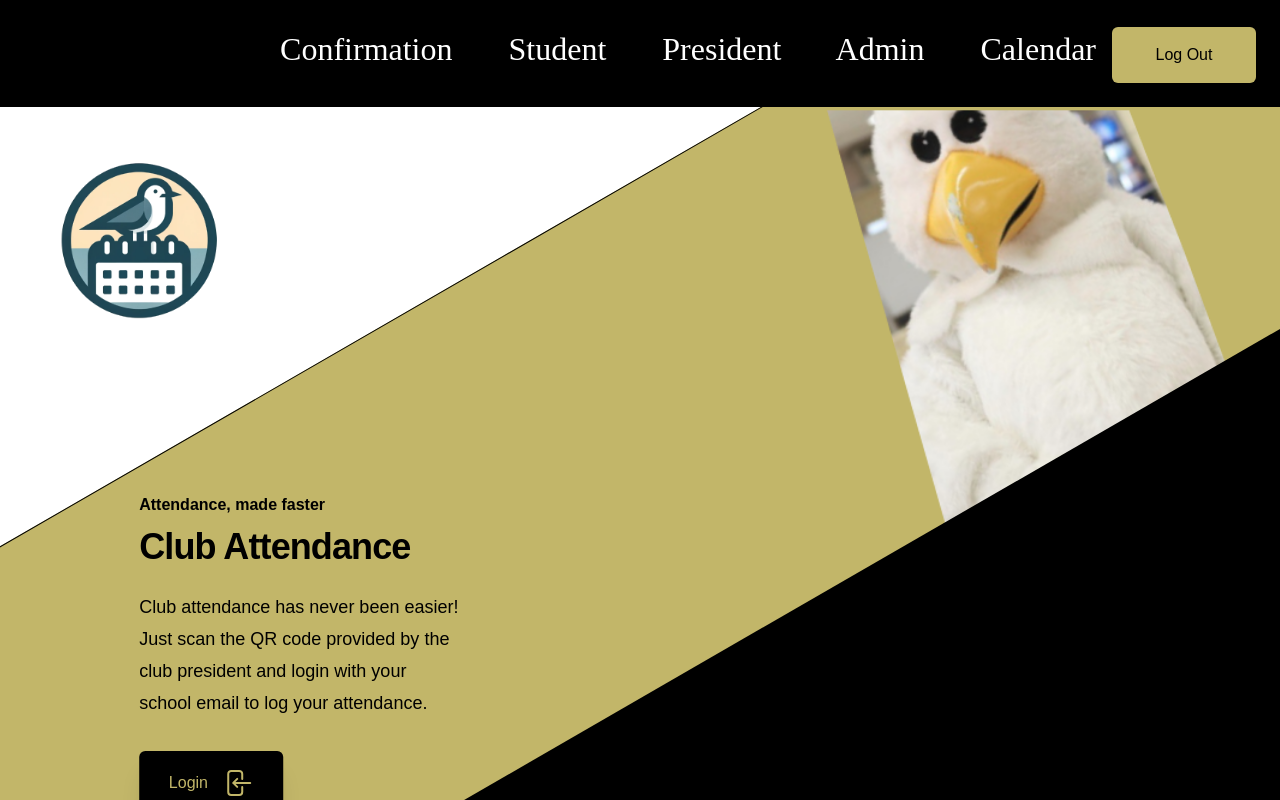
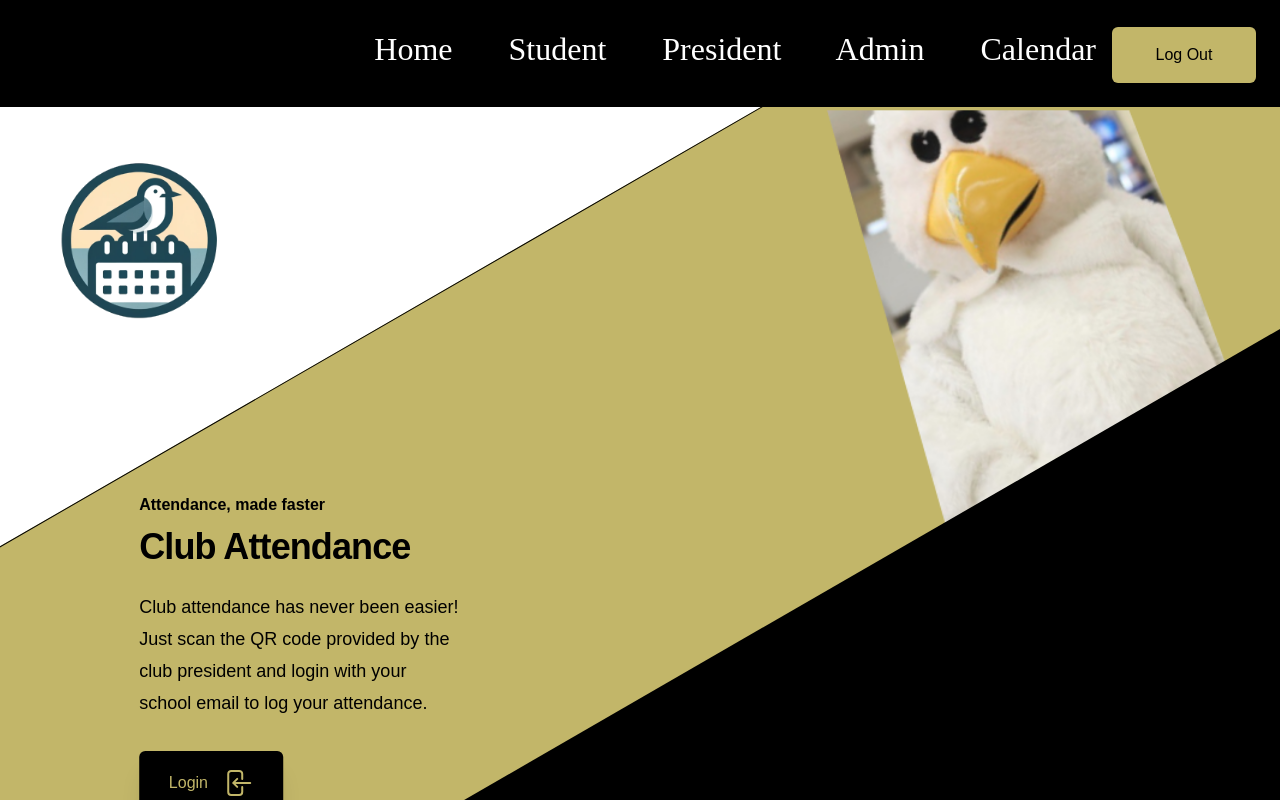
Before and after one commit to sitechtimes/club-attendance-frontend-v2, a Vue app: page / in a window 1280 px wide. Built offline with nearby package versions, Linux system fonts and the light colour scheme; a web font is replaced by a local one.

Commit message:
url confirmation done

```diff
--- a/src/components/Reusables/Navbar.vue
+++ b/src/components/Reusables/Navbar.vue
@@ -10,9 +10,9 @@
       <h1 class="text-white text-[64px] font-kranky ml-3 invisible nav:visible">
         Club Attendance</h1>
       <div class="absolute right-[1rem] m-2">
-        <RouterLink :to="`/confirmation`"
+        <RouterLink :to="`/`"
         class="font-normal font-katibeh text-[2rem] mr-[3rem]">
-        Confirmation</RouterLink>
+        Home</RouterLink>
         <RouterLink to='/club'
         class="font-normal font-katibeh text-[2rem] mr-[3rem]">
         Student</RouterLink>
```
